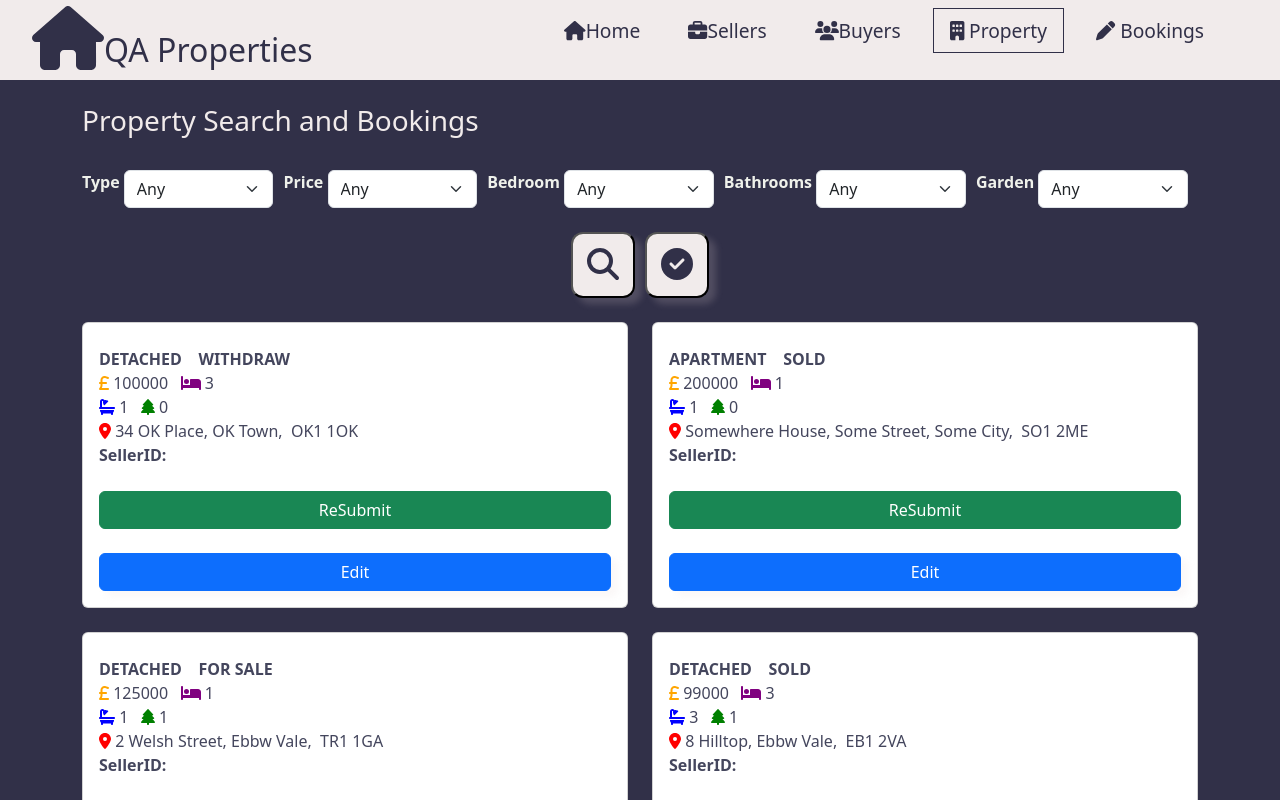
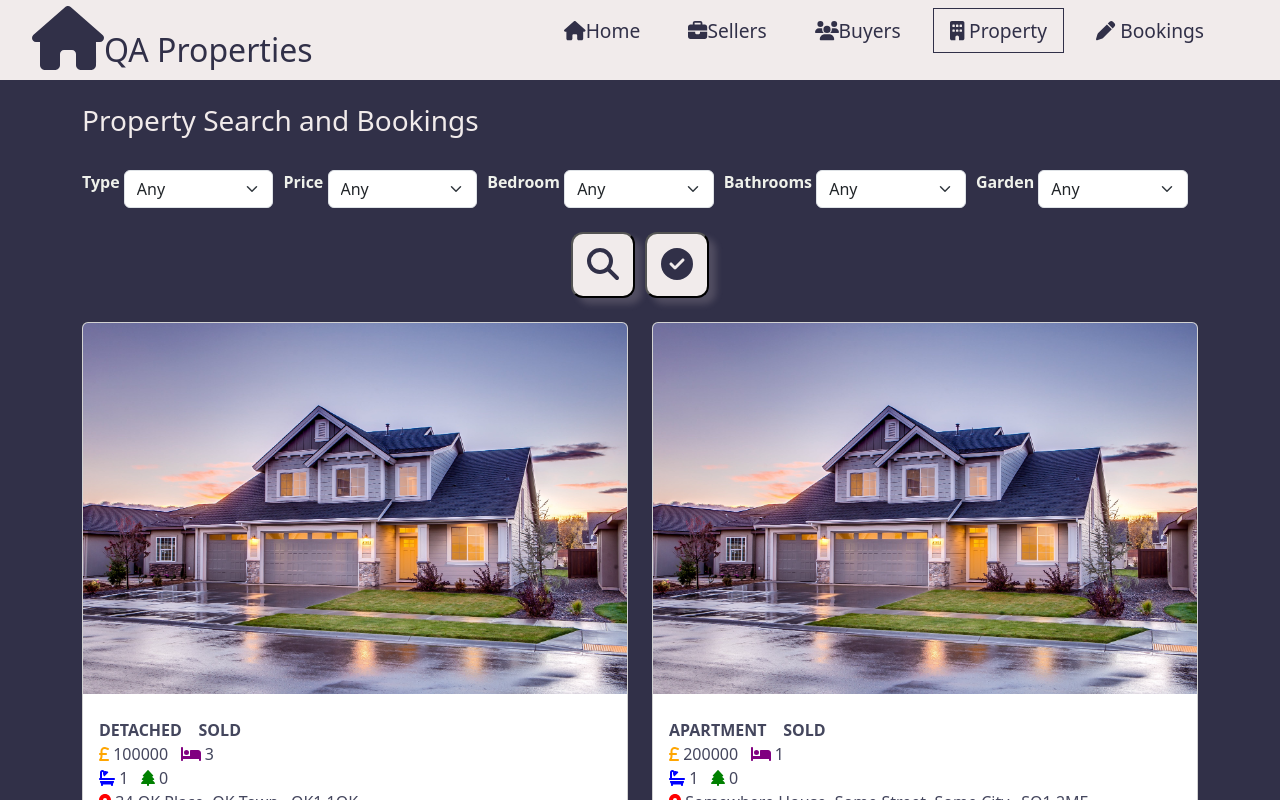
Before and after one commit to LovedeepSaini/PropertyProject, a React (Create React App) app: page /property in a window 1280 px wide. Shown: the top 800 px of the page. Built offline with nearby package versions, Linux system fonts and the light colour scheme; data requests are answered from the project's data file.

Commit message:
added image to properties

```diff
--- a/db.json
+++ b/db.json
@@ -59,7 +59,7 @@
       "bathroom": 1,
       "garden": 0,
       "sellerId": 1,
-      "status": "WITHDRAW",
+      "status": "SOLD",
       "buyerId": 3
     },
     {
--- a/src/components/PropertySearch.js
+++ b/src/components/PropertySearch.js
@@ -8,6 +8,7 @@ import { FontAwesomeIcon } from "@fortawesome/react-fontawesome";
 import { faPoundSign, faSearch, faBed, faBath , faTree, faMapMarkerAlt, faCheck} from "@fortawesome/free-solid-svg-icons";
 import Modal from "react-bootstrap/Modal";
 import Form from "react-bootstrap/Form";
+import image from './image.jpg';
 
 function PropertySearch(props) {
   const [show, setShow] = useState(false);
@@ -127,6 +128,7 @@ const handleBooking = () => {
       />
 
       <div className="container-fluid">
+
         {/* Bootstrap modal to edit property */}
 
         <Modal show={show} onHide={handleClose}>
@@ -134,6 +136,7 @@ const handleBooking = () => {
             <Modal.Title>Property</Modal.Title>
           </Modal.Header>
           <Modal.Body>
+
             <br />
             <Form>
               <Form.Group className="mb-3" controlId="price1">
@@ -262,6 +265,7 @@ const handleBooking = () => {
         {result.map((property) => (
           <Col key={property.id} className="pb-4" sm={6}>
             <Card className="">
+            <Card.Img variant="top" src={image} />
               <Card.Body className="div1">
                 <Card.Title className="title">
 
```
Also changed, not shown: src/components/image.jpg (added).
